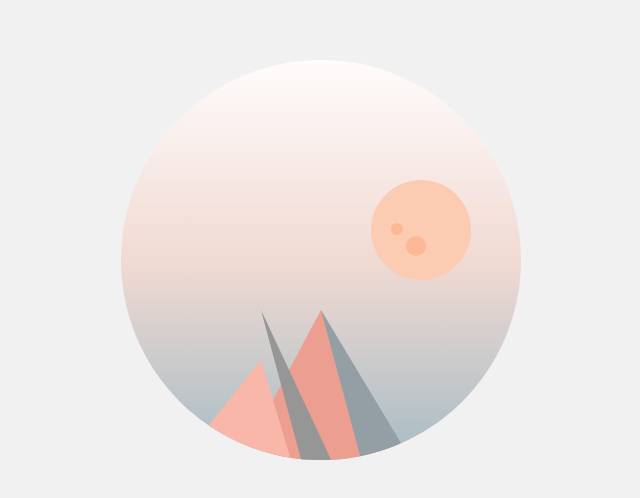
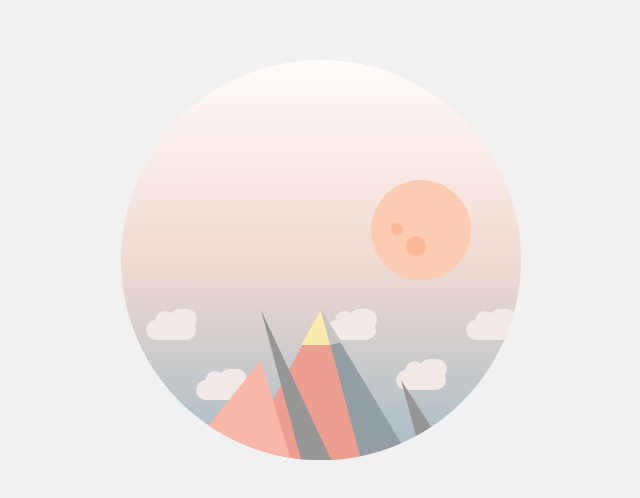
Before and after one commit to AaaleDCV/Landscape_css, a plain HTML site: page index.html in a window 1280 px wide. Shown: the part 140-638 px from the top of the page, without its empty margins (319-959 px from the left). Drawn offline with Linux system fonts and the light colour scheme.

Commit message:
Complementó de Css

```diff
--- a/style.css
+++ b/style.css
@@ -18,7 +18,7 @@ body {
     top: 50%;
     overflow: hidden;
 }
-/* luna */
+/* Luna */
 .moon {
     position: absolute;
     height: 100px;
@@ -98,4 +98,100 @@ body {
     transform: skew(15deg);
 }
 
-/* MINUTO 6 */
+mountain-3 {
+    position: absolute;
+    bottom: 0;
+    left: 200px;
+    border-top: 0px solid transparent;
+    border-right: 50px solid transparent;
+    border-bottom: 80px solid #F8B7A8;
+    border-left: 80px solid transparent;
+    z-index: 4;
+}
+
+.mountain-shadow-3 {
+    position: absolute;
+    bottom: 0;
+    left: 280px;
+    border-top: 0px solid transparent;
+    border-right: 30px solid transparent;
+    border-bottom: 80px solid #969696;
+    border-left: 0px solid transparent;
+    z-index: 4;
+    transform-origin: top right;
+    transform: skew(15deg);
+}
+/* Nieve */
+.snow {
+    position: absolute;
+    bottom: -35px;
+    left: -20px;
+    border-top: 0px solid transparent;
+    border-right: 20px solid transparent;
+    border-bottom: 35px solid #faebaf;
+    border-left: 20px solid transparent;
+    z-index: 6;
+}
+.snow-shadow {
+    position: absolute;
+    bottom: -31.5px;
+    left: 0px;
+    border-top: 0px solid transparent;
+    border-right: 12px solid transparent;
+    border-bottom: 35px solid #c7c6c2;
+    border-left: 0px solid transparent;
+    transform-origin: top right;
+    transform: skewY(-15deg);
+}
+/* Nubes */
+.cloud {
+    width: 50px;
+    height: 20px;
+    background-color: #f0e9e5;
+    border-radius: 50px;
+    position: relative;
+    margin: 120px auto 20px;
+}
+.cloud::after, .cloud::before {
+    content: "";
+    position: absolute;
+    background: #f0e9e5;
+    z-index: -1;
+}
+
+.cloud::after {
+    width: 28px;
+    height: 20px;
+    top: -11px;
+    left: 23px;
+    border-radius: 100px;
+}
+
+.cloud::before {
+    width: 20px;
+    height: 20px;
+    top: -9px;
+    right: 21px;
+    border-radius: 200px;
+}
+
+.cloud-1 {
+    left: -100px;
+    top: 200px;
+}
+.cloud-2 {
+    left: -150px;
+}
+.cloud-3 {
+    left: 100px;
+    bottom: 90px;
+}
+.cloud-4 {
+    left: 170px;
+    bottom: 280px;
+}
+.cloud-5 {
+    left: 30px;
+    bottom: 420px;
+}
+/* fin */
```
